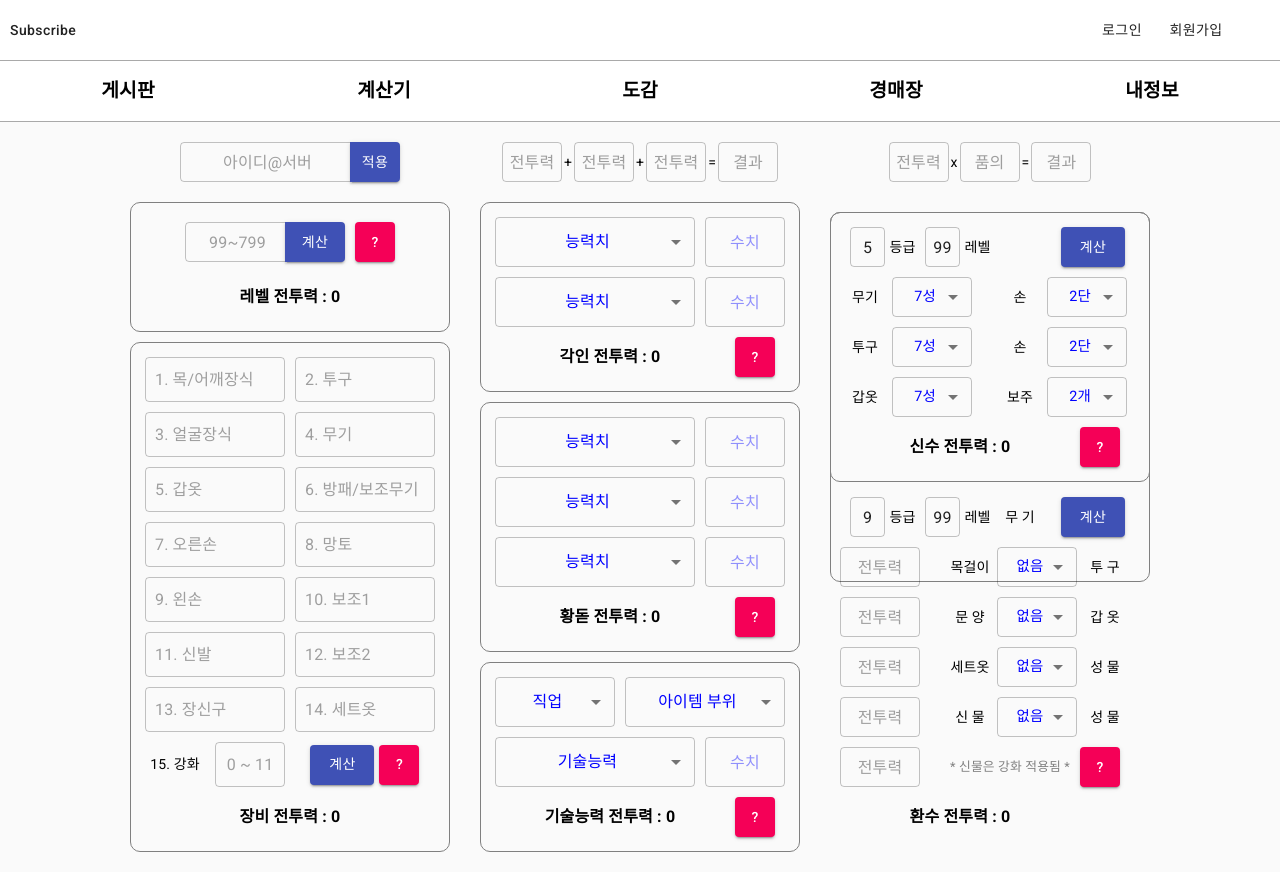
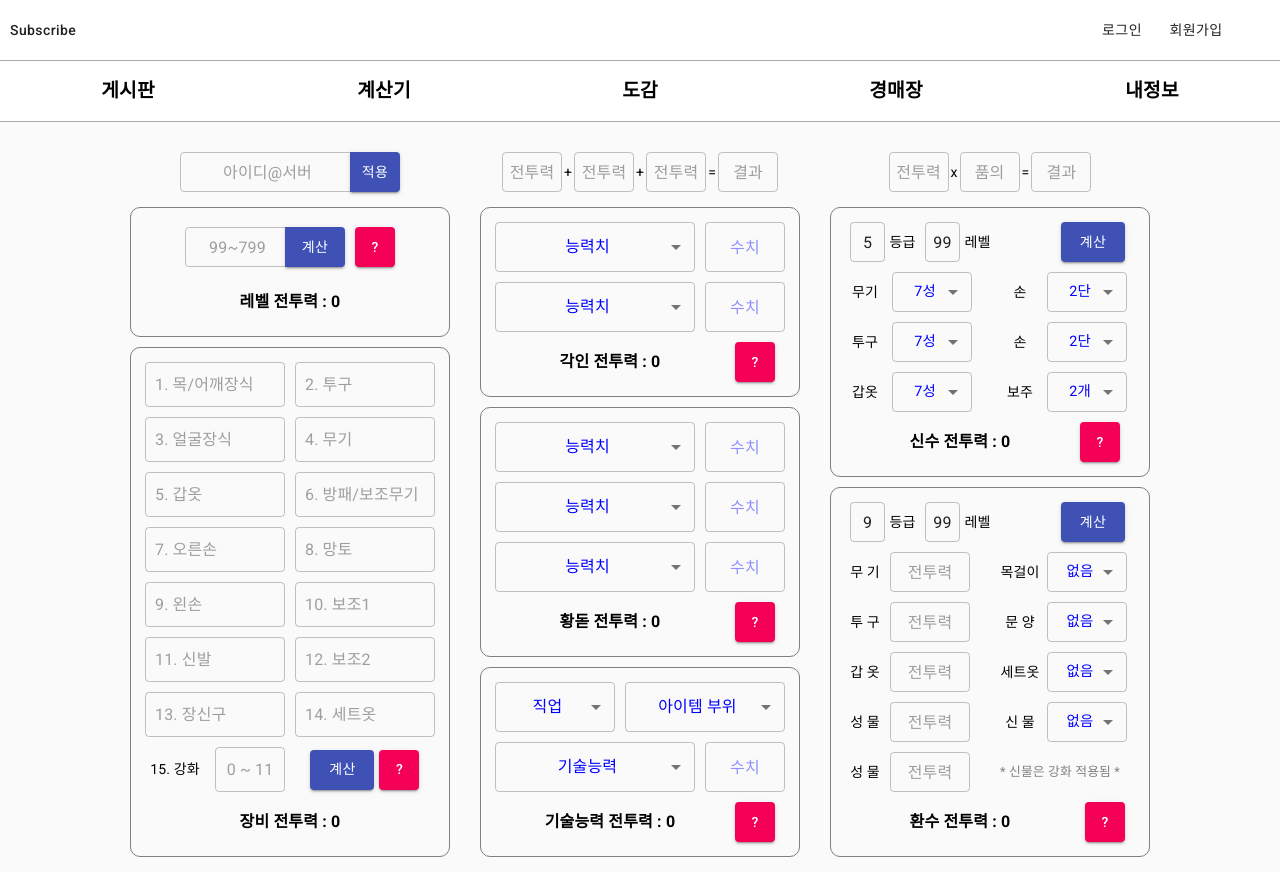
Before and after one commit to one-chance/baram, a React (Create React App) app: page /cal/power in a window 1280 px wide. Built offline with nearby package versions, Linux system fonts and the light colour scheme.

Commit message:
Merge 오류 제거

```diff
--- a/src/pages/Calculator/Power.tsx
+++ b/src/pages/Calculator/Power.tsx
@@ -16,6 +16,7 @@ import Select from "@material-ui/core/Select";
 import MenuItem from "@material-ui/core/MenuItem";
 
 import { getItemData } from "utils/CalUtil";
+import ItemList from "conf/itemList.json";
 
 const useStyles = makeStyles((theme: Theme) =>
   createStyles({
@@ -182,7 +183,10 @@ export default function Power() {
 
   const [box1, setBox1] = useState<number>(0);
 
-  const [items1, setItems1] = useState<string>("");
+  let itemList = ItemList;
+  let itemP: number[] = [0, 0, 0, 0, 0, 0, 0, 0, 0, 0, 0, 0, 0, 0];
+  const [item1, setItem1] = useState<string>("");
+  const [item2, setItem2] = useState<string>("");
 
   const [engrave1, setEngrave1] = useState<number>(0); // 각인1 종류
   const [engrave2, setEngrave2] = useState<number>(0); // 각인1 수치
@@ -199,7 +203,7 @@ export default function Power() {
   const [gold8, setGold8] = useState<number>(0); // 황돋2 투력
   const [gold9, setGold9] = useState<number>(0); // 황돋3 투력
 
-  let golds: number[] = [0, 0, 0, 0, 0, 0, 0, 0, 0]; // 황돋 : 종류1, 수치1, 종류2, 수치2, 종류3, 수치3
+  //let golds: number[] = [0, 0, 0, 0, 0, 0, 0, 0, 0]; // 황돋 : 종류1, 수치1, 종류2, 수치2, 종류3, 수치3
   let animals: number[] = [5, 99, 7, 7, 7, 2, 2, 2]; // 신수 : 등급, 레벨, 무기, 투구, 갑옷, 장갑1, 장갑2, 보주
   let pets: number[] = [9, 99, 0, 0, 0, 0, 0, 0, 0, 0, 0]; // 환수 : 등급, 레벨, 무기, 투구, 갑옷, 성물1, 성물2, 목걸이, 문양, 세트옷, 신물
 
@@ -216,6 +220,14 @@ export default function Power() {
     res = a * 3.5 * b + c[a];
     setLevelPower(Math.round(res));
     setLevelPower2(res);
+  };
+
+  const calItem = (e: string, num: number) => {
+    for (let i = 0; i < Object.keys(itemList[num]).length; i++) {
+      if (e.localeCompare(Object.keys(itemList[num])[i]) === 0) {
+        return Object.values(itemList[num])[i];
+      }
+    }
   };
 
   const calEngrave = () => {
@@ -316,14 +328,6 @@ export default function Power() {
     setPetPower(pets[0] * 200 + pets[1] * 2 + pets[2] + pets[3] + pets[4] + pets[5] + pets[6] + pets[7] * 100 + pets[8] * 100 + pets[9] * 100 + pets[10] * 100);
   };
 
-  const itemsUpdate = (name: string, type: number) => {
-    switch (type) {
-      case 1:
-        setItems1(name);
-        break;
-    }
-  };
-
   const opening = (num: number) => {
     switch (num) {
       case 1:
@@ -347,16 +351,24 @@ export default function Power() {
   };
 
   const autoApply = (cen: string) => {
-    let a = getItemData("협가검");
-    console.log(a);
-    calLevel(level);
+    if (auto.split("@").length === 2) {
+      let a = getItemData(auto);
+      a.then(res => {
+        if (!isNaN(res.level)) {
+          setLevel(res.level);
+          calLevel(res.level);
+        }
+      });
+    } else {
+      alert("에러! 아이디@서버 형식을 확인하세요.");
+    }
   };
 
   useEffect(() => {
     const calculating = () => {
       setGoldPower(gold7 + gold8 + gold9);
       setSkillPower(0);
-      setItemPower(0);
+      setItemPower(itemP[1] + itemP[2]);
     };
     calculating();
     // eslint-disable-next-line
@@ -375,10 +387,12 @@ export default function Power() {
           alignItems: "center",
           float: "left",
         }}>
-        <Grid item style={{ width: "320px", padding: "0", margin: "10px 15px", textAlign: "center" }}>
+        <Grid item style={{ width: "320px", padding: "0", margin: "5px 15px" }}>
+          <Container style={{ padding: "0", margin: "15px 0", textAlign: "center", float: "left" }}>
             <TextField
               variant='outlined'
               placeholder='아이디@서버'
+              value={auto || ""}
               onChange={e => {
                 setAuto(e.target.value);
               }}
@@ -401,55 +415,15 @@ export default function Power() {
               }}>
               적용
             </Button>
-        </Grid>
-        <Grid item style={{ width: "320px", padding: "0", margin: "10px 15px", textAlign: "center" }}>
-          <TextField
-            className={classes.powers}
-            variant='outlined'
-            placeholder='전투력'
-            value={box1 || ""}
-            onChange={e => {
-              setBox1(parseInt(e.target.value));
-            }}
-          />
-          <Link className={classes.plus}>+</Link>
-          <TextField className={classes.powers} variant='outlined' placeholder='전투력' />
-          <Link className={classes.plus}>+</Link>
-          <TextField className={classes.powers} variant='outlined' placeholder='전투력' />
-          <Link className={classes.plus}>=</Link>
-          <TextField className={classes.powers} variant='outlined' placeholder='결과' />
-        </Grid>
-        <Grid item style={{ width: "320px", padding: "0", margin: "10px 15px", textAlign: "center" }}>
-          <TextField className={classes.powers} variant='outlined' placeholder='전투력' />
-          <Link className={classes.plus}>x</Link>
-          <TextField className={classes.powers} variant='outlined' placeholder='품의' />
-          <Link className={classes.plus}>=</Link>
-          <TextField className={classes.powers} variant='outlined' placeholder='결과' />
-        </Grid>
-      </Grid>
-
-      <Grid
-        container
-        spacing={3}
-        style={{
-          width: "90%",
-          margin: "0 5%",
-          padding: "0",
-          justifyContent: "center",
-          alignItems: "center",
-          float: "left",
-        }}>
-        <Grid item style={{ width: "320px", padding: "0", margin: "10px 15px" }}>
+          </Container>
           <Container className={classes.bigBox}>
             <Container className={classes.smallBox} style={{ margin: "5px 0", textAlign: "center" }}>
               <TextField
-                id='test'
                 variant='outlined'
                 placeholder='99~799'
                 value={level || ""}
                 onChange={e => {
                   setLevel(parseInt(e.target.value));
-                  setLevel(level);
                 }}
                 inputProps={{ style: { height: "40px", padding: "0", textAlign: "center" } }}
                 style={{ width: "105px", margin: "5px 0 5px 5px" }}
@@ -459,8 +433,7 @@ export default function Power() {
                 variant='contained'
                 color='primary'
                 onClick={() => {
-                  if (level > 98 && level < 800) calLevel(level);
-                  else setLevel(0);
+                  calLevel(level);
                 }}
                 style={{
                   minWidth: "60px",
@@ -487,25 +460,25 @@ export default function Power() {
               </Link>
             </Container>
           </Container>
-          <Container
-            style={{
-              width: "100%",
-              margin: "0",
-              padding: "9px",
-              float: "left",
-              border: "1px solid gray",
-              borderRadius: "10px",
-            }}>
+          <Container className={classes.bigBox}>
             <TextField
               className={classes.itemInput}
               variant='outlined'
-              //value={item1}
+              value={item1 || ""}
               onChange={e => {
-                itemsUpdate(e.target.value, 1);
+                setItem1(e.target.value);
               }}
               placeholder='1. 목/어깨장식'
             />
-            <TextField className={classes.itemInput} variant='outlined' placeholder='2. 투구' />
+            <TextField
+              className={classes.itemInput}
+              variant='outlined'
+              value={item2 || ""}
+              onChange={e => {
+                setItem2(e.target.value);
+              }}
+              placeholder='2. 투구'
+            />
             <TextField className={classes.itemInput} variant='outlined' placeholder='3. 얼굴장식' />
             <TextField className={classes.itemInput} variant='outlined' placeholder='4. 무기' />
             <TextField className={classes.itemInput} variant='outlined' placeholder='5. 갑옷' />
@@ -541,6 +514,10 @@ export default function Power() {
                 className={classes.btn}
                 variant='contained'
                 color='primary'
+                onClick={() => {
+                  itemP[1] = Number(calItem(item1, 1));
+                  itemP[2] = Number(calItem(item2, 2));
+                }}
                 style={{
                   margin: "2.5px",
                 }}>
@@ -563,7 +540,24 @@ export default function Power() {
           </Container>
         </Grid>
 
-        <Grid item style={{ width: "320px", padding: "0", margin: "10px 15px" }}>
+        <Grid item style={{ width: "320px", padding: "0", margin: "5px 15px" }}>
+          <Container style={{ padding: "0", margin: "15px 0", textAlign: "center", float: "left" }}>
+            <TextField
+              className={classes.powers}
+              variant='outlined'
+              placeholder='전투력'
+              value={box1 || ""}
+              onChange={e => {
+                setBox1(parseInt(e.target.value));
+              }}
+            />
+            <Link className={classes.plus}>+</Link>
+            <TextField className={classes.powers} variant='outlined' placeholder='전투력' />
+            <Link className={classes.plus}>+</Link>
+            <TextField className={classes.powers} variant='outlined' placeholder='전투력' />
+            <Link className={classes.plus}>=</Link>
+            <TextField className={classes.powers} variant='outlined' placeholder='결과' />
+          </Container>
           <Container className={classes.bigBox}>
             <Container style={{ width: "100%", padding: "0", float: "left" }}>
               <Select
@@ -638,15 +632,7 @@ export default function Power() {
               ?
             </Button>
           </Container>
-          <Container
-            style={{
-              width: "100%",
-              padding: "9px",
-              marginBottom: "10px",
-              float: "left",
-              border: "1px solid gray",
-              borderRadius: "10px",
-            }}>
+          <Container className={classes.bigBox}>
             <Container style={{ width: "100%", padding: "0", float: "left" }}>
               <Select
                 variant='outlined'
@@ -776,15 +762,7 @@ export default function Power() {
             </Button>
           </Container>
 
-          <Container
-            style={{
-              width: "100%",
-              padding: "9px",
-              margin: "0",
-              float: "left",
-              border: "1px solid gray",
-              borderRadius: "10px",
-            }}>
+          <Container className={classes.bigBox}>
             <Container style={{ width: "100%", padding: "0", margin: "0", float: "left" }}>
               <Select
                 className={classes.select}
@@ -864,7 +842,15 @@ export default function Power() {
             </Button>
           </Container>
         </Grid>
-        <Grid item style={{ width: "320px", padding: "0", margin: "10px 15px" }}>
+        <Grid item style={{ width: "320px", padding: "0", margin: "5px 15px" }}>
+          <Container style={{ padding: "0", margin: "15px 0", textAlign: "center", float: "left" }}>
+            <TextField className={classes.powers} variant='outlined' placeholder='전투력' />
+            <Link className={classes.plus}>x</Link>
+            <TextField className={classes.powers} variant='outlined' placeholder='품의' />
+            <Link className={classes.plus}>=</Link>
+            <TextField className={classes.powers} variant='outlined' placeholder='결과' />
+          </Container>
+
           <Container className={classes.bigBox}>
             <Container className={classes.smallBox}>
               <TextField
@@ -1028,14 +1014,7 @@ export default function Power() {
               </Button>
             </Container>
           </Container>
-          <Container
-            style={{
-              width: "100%",
-              padding: "9px",
-              margin: "0",
-              border: "1px solid gray",
-              borderRadius: "10px",
-            }}>
+          <Container className={classes.bigBox}>
             <Container className={classes.smallBox}>
               <TextField
                 variant='outlined'
@@ -1211,6 +1190,7 @@ export default function Power() {
           </Container>
         </Grid>
       </Grid>
+
       <Dialog
         open={open1}
         onClose={() => {
```
Lines whose indentation alone changed are shown as unchanged.
